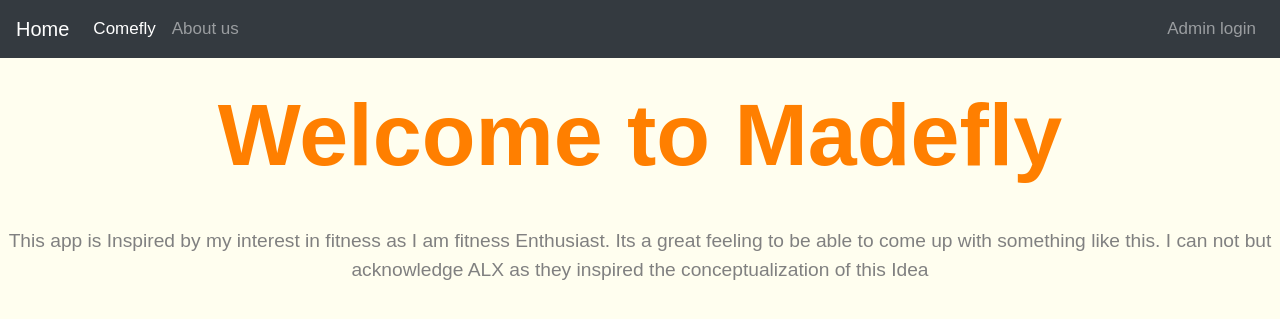
After one commit to iyaz07/Madefly-App, a Flask app: page /aboutus in a window 1280 px wide. The commit adds this page. Shown: the top 319 px of the page. Run offline with Flask 3, Linux system fonts and the light colour scheme; some libraries are stand-ins or nearby versions.

Commit message:
Add: About us

```diff
--- a/app.py
+++ b/app.py
@@ -8,6 +8,7 @@ from routes.home import home_bp
 from routes.comefly import comefly
 from routes.gofly import gofly
 from routes.flystatus import flystatus
+from routes.about import about
 
 
 app = Flask(__name__)
@@ -23,6 +24,7 @@ app.register_blueprint(home_bp)
 app.register_blueprint(comefly)
 app.register_blueprint(flystatus)
 app.register_blueprint(gofly)
+app.register_blueprint(about)
 
 if __name__ == '__main__':
     app.run(debug=True)
--- /dev/null
+++ b/routes/about.py
@@ -0,0 +1,8 @@
+from flask import Flask, Blueprint, render_template
+
+about = Blueprint('aboutus', __name__)
+
+
+@about.route('/aboutus',  methods=['GET', 'POST'])
+def aboutus():
+    return render_template('about.html')
--- /dev/null
+++ b/templates/about.html
@@ -0,0 +1,8 @@
+{% extends 'base.html' %}
+{% block title %}
+    Home page
+{% endblock %}
+{% block content %}
+    <h1>Welcome to Madefly</h1>
+    <p>This app is Inspired by my interest in fitness as I am fitness Enthusiast. Its a great feeling to be able to come up with something like this. I can not but acknowledge ALX as they inspired the conceptualization of this Idea</p>
+    {% endblock %}
--- a/templates/base.html
+++ b/templates/base.html
@@ -26,7 +26,7 @@
                     <a class="nav-link" href="{{ url_for('comefly.come_fly') }}">Comefly <span class="sr-only">(current)</span></a>
                 </li>
                 <li class="nav-item">
-                    <a class="nav-link" href="#">About us</a>
+                    <a class="nav-link" href="{{ url_for('aboutus.aboutus') }}"">About us</a>
                 </li>
             </ul>
             <ul class="navbar-nav">
```
